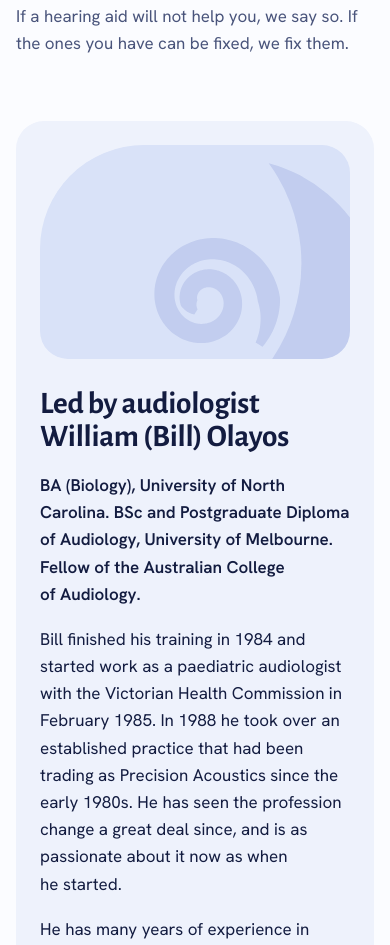
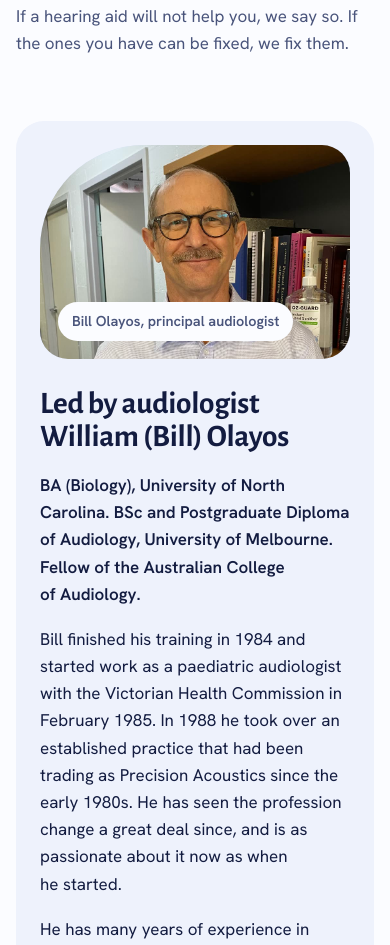
Before and after one commit to sumanthm18/precision-acoustics-preview, a plain HTML site: page about.html in a window 390 px wide. Shown: the part 840-1785 px from the top of the page. Drawn offline with nearby package versions, Linux system fonts and the light colour scheme.

Commit message:
Add Bill's headshot to the About page and help search engines find the site
- About page: Bill's photo (sent 5 Nov) replaces the empty frame, cropped to keep his face on phones
- Clearer page titles for Home and About
- Business details (clinics, phone, Bill as principal audiologist) in schema.org form on the home page

Co-Authored-By: Claude Opus 5.5 <noreply@anthropic.com>

```diff
--- a/about.html
+++ b/about.html
@@ -3,13 +3,13 @@
 <head>
 <meta charset="utf-8">
 <meta name="viewport" content="width=device-width, initial-scale=1">
-<title>About | Precision Acoustics</title>
+<title>About audiologist Bill Olayos | Precision Acoustics</title>
 <meta name="description" content="An independent audiology practice in Melbourne, led by audiologist William (Bill) Olayos.">
 <link rel="preconnect" href="https://fonts.googleapis.com">
 <link rel="preconnect" href="https://fonts.gstatic.com" crossorigin>
 <link rel="stylesheet" href="https://fonts.googleapis.com/css2?family=Alegreya+Sans:wght@500;700;800&family=Hanken+Grotesk:wght@400;500;600;700&display=swap">
 <link rel="canonical" href="https://precisionacoustics.com.au/about.html">
-<meta property="og:title" content="About | Precision Acoustics">
+<meta property="og:title" content="About audiologist Bill Olayos | Precision Acoustics">
 <meta property="og:description" content="An independent audiology practice in Melbourne, led by audiologist William (Bill) Olayos.">
 <meta property="og:url" content="https://precisionacoustics.com.au/about.html">
 <meta property="og:image" content="https://precisionacoustics.com.au/assets/photos/clinic-front.jpg">
@@ -54,7 +54,8 @@
   <div class="wrap">
     <div class="panel panel-grid">
       <figure class="photo photo--left">
-        <img class="watermark" src="assets/logo/mark.svg" alt="" width="81" height="96">
+        <img class="cover cover--face" src="assets/photos/bill-olayos.jpg" alt="Audiologist Bill Olayos at the Doncaster East clinic" width="960" height="1200">
+        <figcaption>Bill Olayos, principal audiologist</figcaption>
       </figure>
       <div class="stack">
         <h2>Led by audiologist William (Bill) Olayos</h2>
--- a/assets/styles.css
+++ b/assets/styles.css
@@ -123,6 +123,7 @@ p { text-wrap: pretty; }
 .photo--wide { aspect-ratio: 16 / 10; border-radius: var(--r-panel); }
 .photo--left { border-radius: 104px var(--r-panel) var(--r-panel) var(--r-panel); }
 .photo img.cover { position: absolute; inset: 0; width: 100%; height: 100%; object-fit: cover; max-width: none; }
+.photo img.cover--face { object-position: 50% 10%; } /* keep the face in a wide phone crop */
 .photo .watermark { position: absolute; right: -10%; top: 6%; width: 82%; height: auto; opacity: 0.13; }
 .photo figcaption {
   position: relative; margin: 18px; padding: 8px 14px; border-radius: 999px;
```
Also changed, not shown: index.html (+3 -2 lines), assets/photos/bill-olayos.jpg (added).
